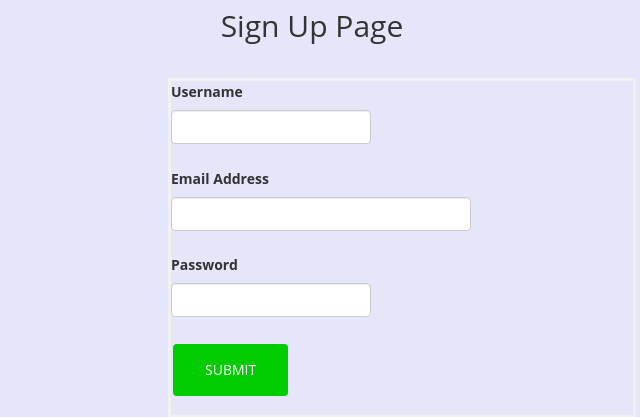
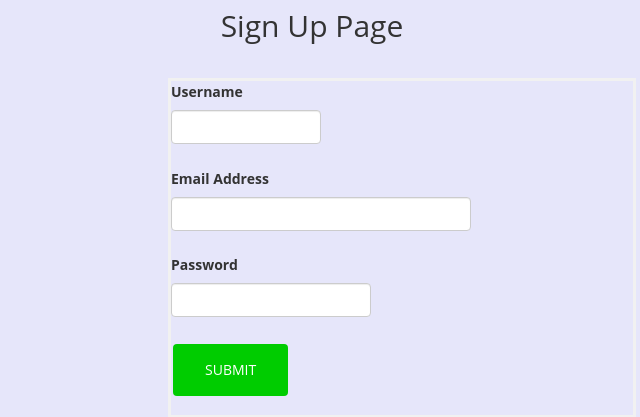
Before and after one commit to Albert481/myTrolley, a Flask app: page /signup in a window 1280 px wide. Shown: the part 191-608 px from the top of the page, without its empty margins (238-878 px from the left). Run offline with Flask 2, Linux system fonts and the light colour scheme; some libraries are stand-ins or nearby versions.

Commit message:
Reduced the size of the boxes of my signup and login pages

```diff
--- a/templates/login.html
+++ b/templates/login.html
@@ -23,7 +23,7 @@
         }
 
         #username {
-            width: 200px;
+            width: 150px;
         }
 
         #password {
--- a/templates/signup.html
+++ b/templates/signup.html
@@ -13,7 +13,7 @@
         }
 
         #username {
-            width: 200px;
+            width: 150px;
         }
 
         #email {
```
